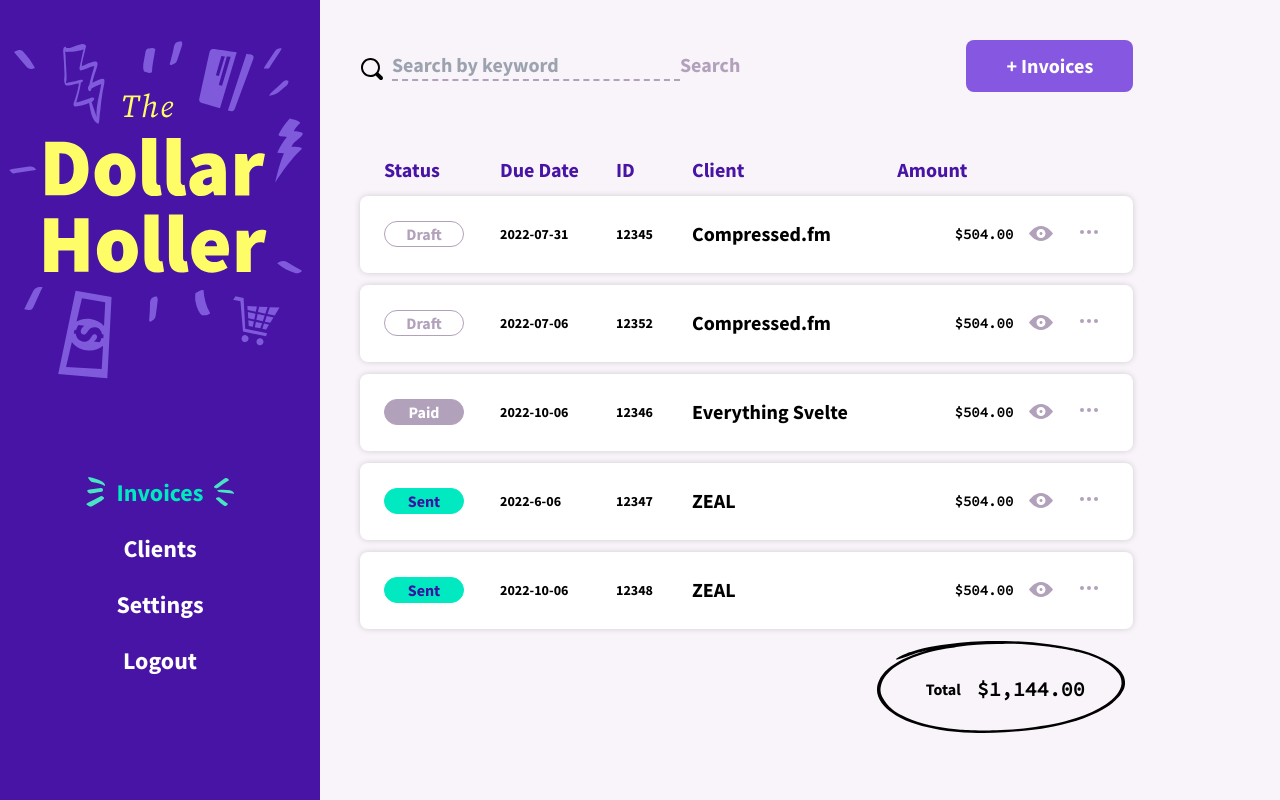
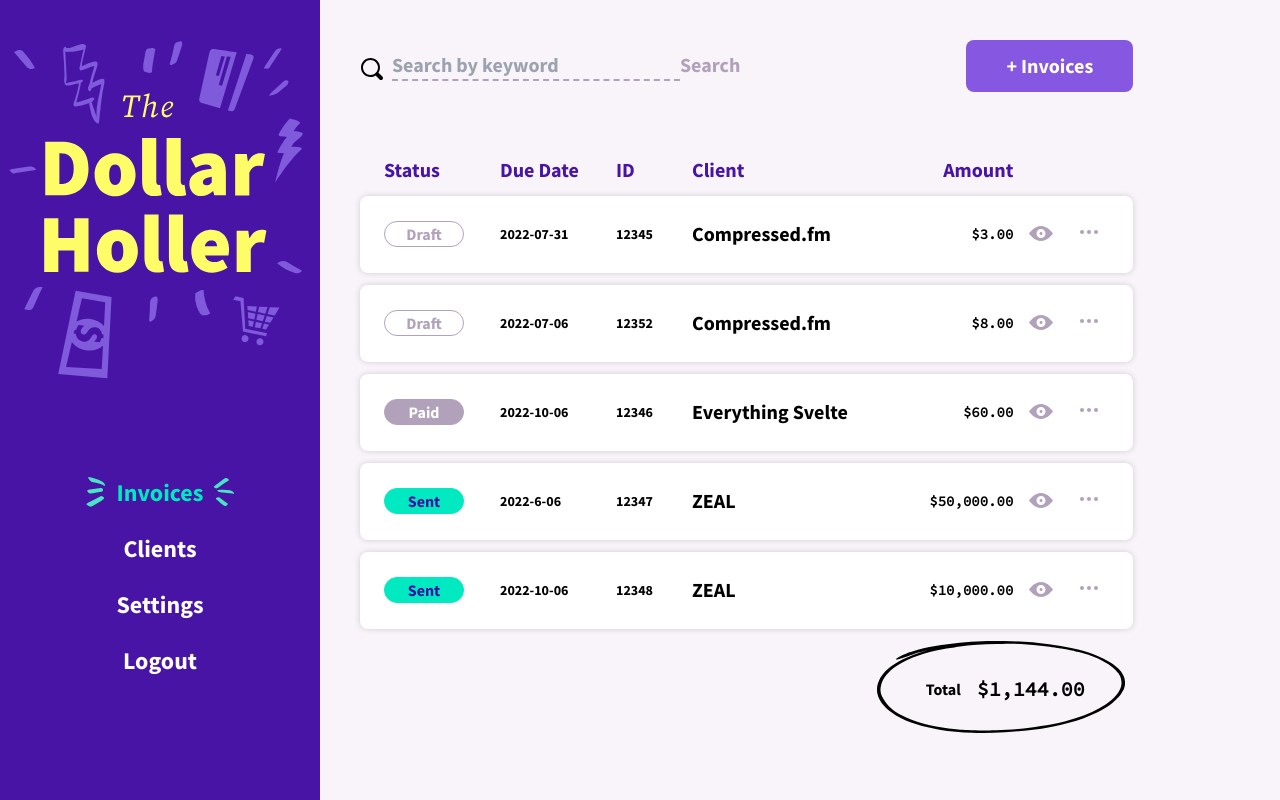
Before and after one commit to kyoukhana/sveltekitlearning, a SvelteKit app: page /invoices in a window 1280 px wide. Built offline with nearby package versions, Linux system fonts and the light colour scheme.

Commit message:
Lesson 18 - Invoice Total
Worked on implementing invoice totals.

```diff
--- /dev/null
+++ b/src/lib/utils/moneyHelpers.ts
@@ -0,0 +1,20 @@
+export const sumLineItems = (lineItems: LineItem[] | undefined): number => {
+	if (!lineItems) return 0;
+	return lineItems.reduce((prevValue, curValue) => prevValue + curValue.amount, 0);
+};
+
+export const centsToDollars = (cents: number): string => {
+	const dollars = cents / 100;
+
+	const addDecimals = twoDecimals(dollars);
+
+	return addThousandSeparator(addDecimals);
+};
+
+export const twoDecimals = (myNum: number): string => {
+	return myNum.toFixed(2);
+};
+
+export const addThousandSeparator = (myNum: string): string => {
+	return myNum.replace(/\B(?=(\d{3})+(?!\d))/g, ",");
+};
--- a/src/routes/(dashboard)/invoices/+page.svelte
+++ b/src/routes/(dashboard)/invoices/+page.svelte
@@ -42,7 +42,7 @@
 		<h3>Due Date</h3>
 		<h3>ID</h3>
 		<h3>Client</h3>
-		<h3>Amount</h3>
+		<h3 class="text-right">Amount</h3>
 		<div />
 		<div />
 	</section>
--- a/src/routes/(dashboard)/invoices/invoiceRow.svelte
+++ b/src/routes/(dashboard)/invoices/invoiceRow.svelte
@@ -2,9 +2,10 @@
 	import ThreeDots from '$lib/components/icon/ThreeDots.svelte';
 	import View from '$lib/components/icon/View.svelte';
     import Tag from '$lib/components/Tag.svelte';
+	import { sumLineItems, centsToDollars} from '$lib/utils/moneyHelpers';
 
 
-    export let invoice: invoice;
+    export let invoice: Invoice;
 </script>
 
 <section
@@ -13,8 +14,8 @@
 	<div class="status"><Tag className="ml-auto lg:ml-0" label="{invoice.invoiceStatus}" /></div>
 	<div class="dueDate lg:text text-sm">{invoice.dueDate}</div>
 	<div class="invoiceNumber lg:text text-sm">{invoice.invoiceNumber}</div>
-	<div class="clientName text-base font-bold lg:text-xl">{invoice.client.name}</div>
-	<div class="amount lg:text text-right font-mono text-sm font-bold">$504.00</div>
+	<div class="clientName text-base font-bold lg:text-xl whitespace-nowrap truncate">{invoice.client.name}</div>
+	<div class="amount lg:text text-right font-mono text-sm font-bold">${centsToDollars(sumLineItems(invoice.lineItems))}</div>
 	<div class="center viewButton lg:text hidden text-sm lg:block">
 		<a href="#blank" class="text-pastelPurple hover:text-daisyBush"><View /></a>
 	</div>
```
